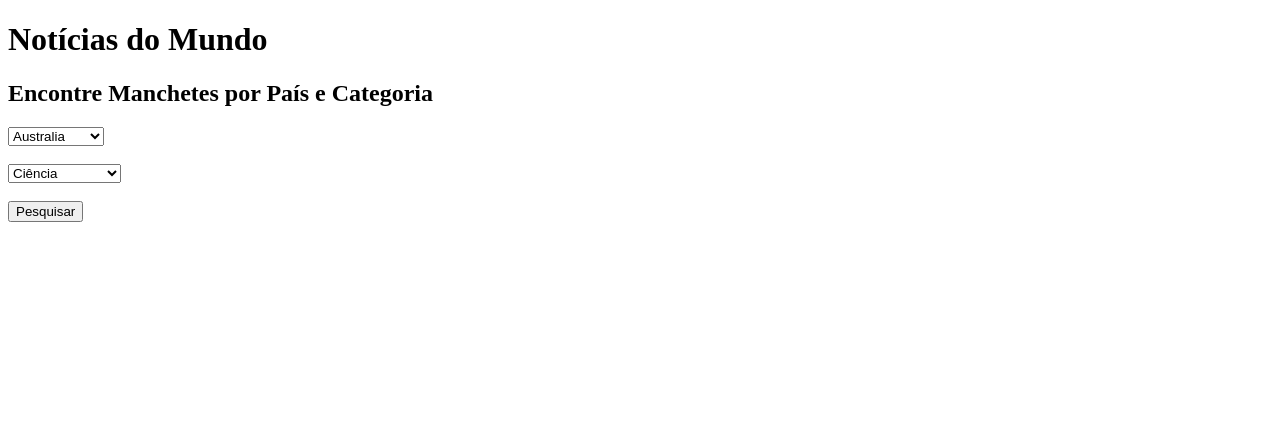
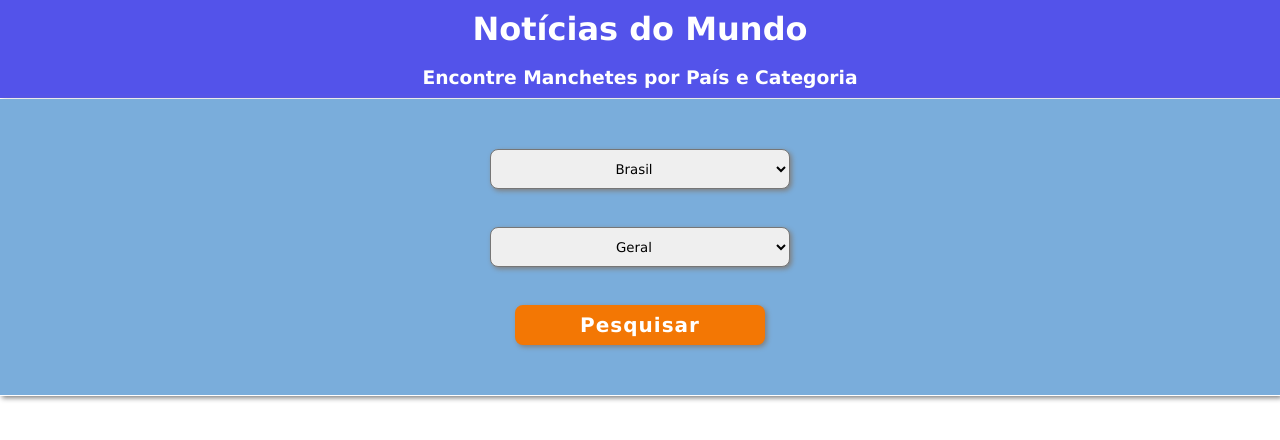
Before and after one commit to cmapereira/headlines, a plain HTML site: page index.html in a window 1280 px wide. Drawn offline with Linux system fonts and the light colour scheme.

Commit message:
final app

```diff
--- a/app.js
+++ b/app.js
@@ -3,9 +3,11 @@ var search = document.querySelector('#search');
 var div = document.querySelector('.news');
 var selectCountry = document.querySelector('#country');
 var selectCategory = document.querySelector('#category');
-
+var arrayNews = [];
+var template = '';
 
 function selectCountryCategory(){
+    var arrayNews = [];
     var country = selectCountry.options[selectCountry.selectedIndex].value
     var category = selectCategory.options[selectCategory.selectedIndex].value
     console.log(country, category)
@@ -20,9 +22,15 @@ function selectCountryCategory(){
         arrayNews = data.articles
         console.log(arrayNews)
         arrayNews.map((el) => {
-            var template = `<h3 class="author">Titulo: ${el.title}</h3>
-                        <p class="title"><b>Autor:<b> ${el.author}</p>
-                        <a class="url" href=${el.url} target="_blank">Saiba Mais</a>
+            if(el.author == null){
+                el.author = 'indefinido'
+            }
+            template = `<br>
+                        <h3 class="title">Titulo: ${el.title}</h3>
+                        <br>
+                        <p class="author"><b>Autor:<b> ${el.author}</p>
+                        <br>
+                        <a class="url" href=${el.url} target="_blank"><button class="link">Saiba Mais</button></a>
                         <br>
                         <br>
                         <hr>
@@ -33,6 +41,11 @@ function selectCountryCategory(){
 
 };
 
+function cleardiv(){
+    div.innerHTML = ``;
+}
+
 search.addEventListener("click", () => {
+    cleardiv();
     selectCountryCategory();
 });
--- a/index.html
+++ b/index.html
@@ -4,17 +4,19 @@
     <meta charset="UTF-8">
     <meta http-equiv="X-UA-Compatible" content="IE=edge">
     <meta name="viewport" content="width=device-width, initial-scale=1.0">
+    <link rel="stylesheet" href="style.css">
     <title>News World</title>
 </head>
 <body>
     <div class="header">
         <h1>Notícias do Mundo</h1>
-        <h2>Encontre Manchetes por País e Categoria</h2>
+        <br>
+        <h3>Encontre Manchetes por País e Categoria</h3>
     </div>
     <div class="selection">
         <select name="country" id="country">
             <option value="au">Australia</option>
-            <option value="br" >Brasil</option>
+            <option value="br" selected >Brasil</option>
             <option value="ca">Canada</option>
             <option value="es">Espanha</option>
             <option value="gb">Reino Unido</option>
@@ -27,7 +29,7 @@
             <option value="science">Ciência</option>
             <option value="entertainment">Entretenimento</option>
             <option value="sports">Esportes</option>
-            <option value="general">Geral</option>
+            <option value="general" selected >Geral</option>
             <option value="business">Negócios</option>
             <option value="health">Saúde</option>
             <option value="technology">Tecnologia</option>
@@ -36,6 +38,7 @@
         <br>
         <button id="search">Pesquisar</button>
     </div>
+
     <div class="news">
         <!--Dinamic Content Here-->
     </div>
--- /dev/null
+++ b/style.css
@@ -0,0 +1,86 @@
+*{
+    margin: 0;
+    padding: 0;
+    box-sizing: border-box;
+    font-family: Verdana, Geneva, Tahoma, sans-serif;
+}
+
+body{
+    background-color: white;
+}
+
+.header{
+    width: 100%;
+    padding: 10px;
+    text-align: center;
+    border-bottom: 1px solid white;
+    box-shadow: 2px 2px 5px gray;
+    background-color:rgb(83, 83, 234);
+    color: white;
+}
+
+.selection{
+    padding-top: 50px;
+    display: flex;
+    flex-direction: column;
+    align-items: center;
+    background-color:rgb(122, 173, 219);
+    border-bottom: 1px solid white;
+    box-shadow: 2px 2px 5px gray;
+}
+
+.selection select{
+    width: 300px;
+    height: 40px;
+    text-align: center;
+    border-radius: 8px;
+    box-shadow: 2px 2px 5px gray;
+}
+
+.selection button{
+    width: 250px;
+    height: 40px;
+    border: none;
+    background-color:rgb(243, 119, 4);
+    font-size: 20px;
+    font-weight: 600;
+    color: white;
+    border-radius: 8px;
+    cursor: pointer;
+    margin-bottom: 50px;
+    box-shadow: 2px 2px 5px gray;
+    letter-spacing: 1px;
+}
+
+.news{
+    margin: 0 auto;
+    max-width: 1200px;
+    padding: 10px;
+    color:rgb(53, 55, 55)
+}
+
+.title{
+    color:rgb(31, 57, 59)
+}
+
+.author{
+    color:rgb(119, 123, 123);
+    font-size: 14px;
+}
+
+.url{
+    color: white;
+    text-decoration: none;
+}
+
+.link{
+    width: 100px;
+    height: 40px;
+    background-color: rgb(79, 153, 227);
+    border: none;
+    border-radius: 8px;
+    color: white;
+    font-weight: 600;
+    box-shadow: 2px 2px 5px gray;
+    cursor: pointer;
+}
```
